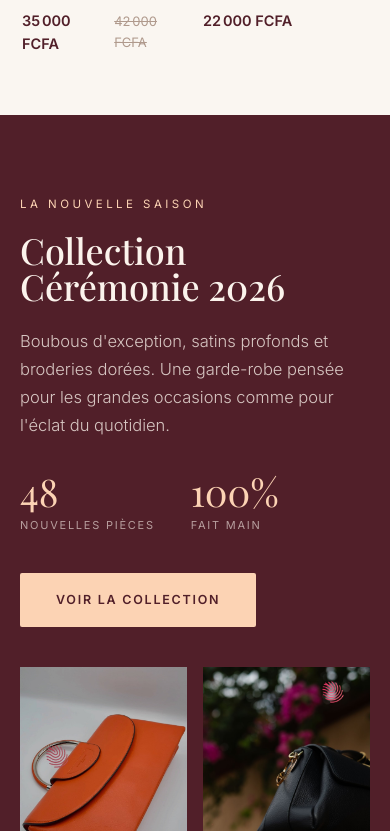
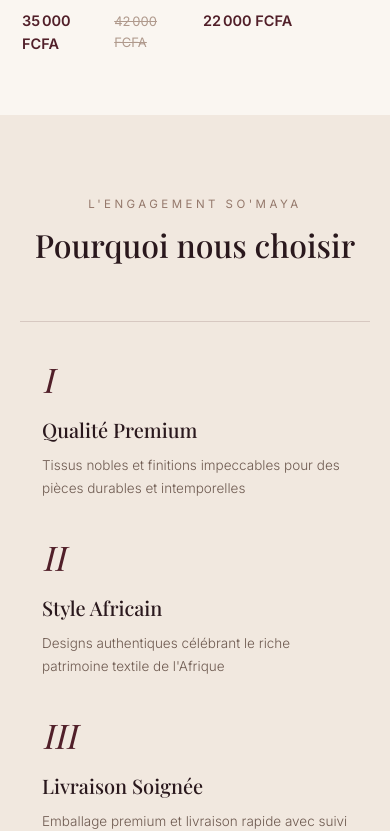
Before and after one commit to Fabrice-H/somaya, a Next.js app: page / in a window 390 px wide. Shown: the part 5453-6284 px from the top of the page. Built offline with nearby package versions, Linux system fonts and the light colour scheme.

Commit message:
hide NewCollectionSection on mobile

```diff
--- a/src/components/sections/NewCollectionSection.tsx
+++ b/src/components/sections/NewCollectionSection.tsx
@@ -5,7 +5,7 @@ import Link from "next/link";
 
 export default function NewCollectionSection() {
   return (
-    <section id="nouveautes" style={{ background: "#511F29", color: "#fbf3ec", overflow: "hidden" }}>
+    <section id="nouveautes" className="hide-on-mobile" style={{ background: "#511F29", color: "#fbf3ec", overflow: "hidden" }}>
       <div
         className="new-collection-grid"
         style={{
```
